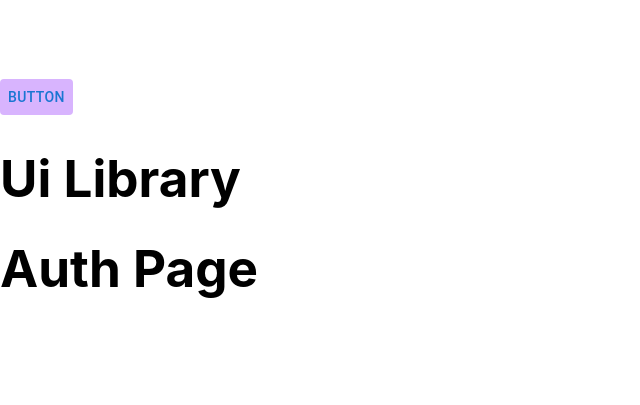
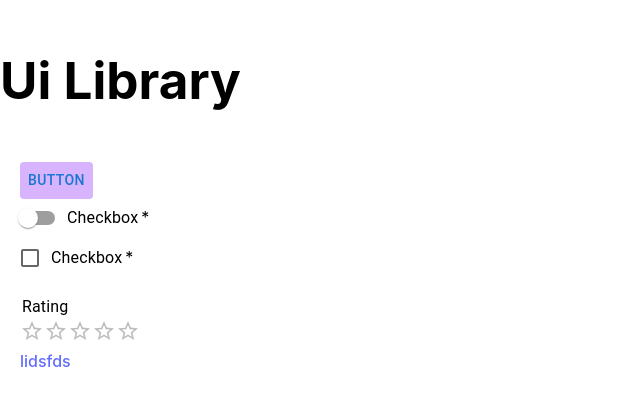
Before and after one commit to AntarikshPangea/pangea_ui_library, a React (Vite) app: page / in a window 1280 px wide. Shown: the part 195-600 px from the top of the page, without its empty margins (0-640 px from the left). Built offline with nearby package versions, Linux system fonts and the light colour scheme.

Commit message:
Add: New interactive components

```diff
--- a/lib/components/Button/index.tsx
+++ b/lib/components/Button/index.tsx
@@ -1,13 +1,8 @@
 // create simple mui button
-import Button, { ButtonProps } from '@mui/material/Button';
+import { default as MuiButton, ButtonProps } from '@mui/material/Button';
 
-
-const ColorButton: React.FC<ButtonProps> = (props) => {
-    return (
-        <Button  {...props}>
-            {props.children}
-        </Button>
-    );
+const Button: React.FC<ButtonProps> = (props) => {
+  return <MuiButton {...props}>{props.children}</MuiButton>;
 };
 
-export default ColorButton;
+export default Button;
--- /dev/null
+++ b/lib/components/Checkbox/index.tsx
@@ -0,0 +1,28 @@
+import FormGroup from '@mui/material/FormGroup';
+import FormControlLabel from '@mui/material/FormControlLabel';
+import { default as MuiCheckBox, CheckboxProps } from '@mui/material/Checkbox';
+// extend switch props
+
+export interface ICheckboxProps extends CheckboxProps {
+  disabled?: boolean;
+  onChange: (event: React.ChangeEvent<HTMLInputElement>) => void;
+  checked?: boolean;
+  required?: boolean;
+  label: string;
+  labelPlacement?: 'end' | 'start' | 'top' | 'bottom';
+}
+
+const Checkbox: React.FC<ICheckboxProps> = ({ disabled, onChange, checked = false, required = false, label, labelPlacement }) => {
+  return (
+    <FormGroup>
+      <FormControlLabel
+        required={required}
+        labelPlacement={labelPlacement}
+        control={<MuiCheckBox disabled={disabled} onChange={onChange} checked={checked} />}
+        label={label}
+      />
+    </FormGroup>
+  );
+};
+
+export default Checkbox;
--- /dev/null
+++ b/lib/components/Link/index.tsx
@@ -0,0 +1,22 @@
+interface ILinkProps {
+  href: string;
+  onClick: () => void;
+  target?: string;
+  className?: string;
+  label: string;
+}
+const Link: React.FC<ILinkProps> = ({
+  href,
+  onClick,
+  label,
+  target = '_blank',
+  className = 'text-blue-400 hover:text-purple-700 hover:underline'
+}) => {
+  return (
+    <a href={href} onClick={onClick} className={className} target={target} rel="noopener noreferrer">
+      {label}
+    </a>
+  );
+};
+
+export default Link;
--- /dev/null
+++ b/lib/components/Rating/index.tsx
@@ -0,0 +1,28 @@
+import * as React from 'react';
+import Box from '@mui/material/Box';
+import { default as MuiRating, RatingProps } from '@mui/material/Rating';
+import Typography from '@mui/material/Typography';
+
+export interface IRatingProps extends RatingProps {
+  disabled?: boolean;
+  onChange: (event: React.SyntheticEvent<Element, Event>, value: number | null) => void;
+  readOnly?: boolean;
+  required?: boolean;
+  label?: string;
+  value: number | undefined;
+}
+
+const Rating: React.FC<IRatingProps> = ({ disabled, onChange, readOnly = false, required = false, label, value = 0 }) => {
+  return (
+    <Box
+      sx={{
+        '& > legend': { mt: 2 }
+      }}
+    >
+      <Typography component="legend">{label}</Typography>
+      <MuiRating name="simple-controlled" value={value ? value : 0} onChange={onChange} disabled={disabled} readOnly={readOnly} />
+    </Box>
+  );
+};
+
+export default Rating;
--- /dev/null
+++ b/lib/components/Switch/index.tsx
@@ -0,0 +1,28 @@
+import FormGroup from '@mui/material/FormGroup';
+import FormControlLabel from '@mui/material/FormControlLabel';
+import { default as MuiSwitch, SwitchProps } from '@mui/material/Switch';
+
+// extend switch props
+export interface ISwitchProps extends SwitchProps {
+  disabled?: boolean;
+  onChange: (event: React.ChangeEvent<HTMLInputElement>) => void;
+  checked?: boolean;
+  required?: boolean;
+  label: string;
+  labelPlacement?: 'end' | 'start' | 'top' | 'bottom';
+}
+
+const Switch: React.FC<ISwitchProps> = ({ disabled, onChange, checked = false, required = false, label, labelPlacement }) => {
+  return (
+    <FormGroup>
+      <FormControlLabel
+        required={required}
+        labelPlacement={labelPlacement}
+        control={<MuiSwitch disabled={disabled} onChange={onChange} checked={checked} className="text-purple-300" />}
+        label={label}
+      />
+    </FormGroup>
+  );
+};
+
+export default Switch;
--- a/package.json
+++ b/package.json
@@ -33,6 +33,7 @@
   "dependencies": {
     "@emotion/react": "^11.11.4",
     "@emotion/styled": "^11.11.5",
+    "@mui/icons-material": "^5.15.20",
     "@mui/material": "^5.15.20",
     "@typescript-eslint/eslint-plugin": "^7.14.1",
     "@typescript-eslint/parser": "^7.14.1",
--- a/src/App.tsx
+++ b/src/App.tsx
@@ -1,20 +1,24 @@
 import { useState } from 'react';
-import reactLogo from './assets/react.svg';
-import viteLogo from '/vite.svg';
 import { Button } from 'pangea_ui_library';
 import { StyledEngineProvider } from '@mui/material';
-import { AuthPage } from 'pangea_ui_library/page';
+import Switch from 'pangea_ui_library/components/Switch';
+import Checkbox from 'pangea_ui_library/components/Checkbox';
+import Rating from 'pangea_ui_library/components/Rating';
+import Link from 'pangea_ui_library/components/Link';
 
 function App() {
-  const [count, setCount] = useState(0);
-
+  const [checked, setChecked] = useState(false);
+  const [value, setValue] = useState<number | undefined>(0);
   return (
     <StyledEngineProvider injectFirst>
-      <div className="">
+      <h1>Ui Library</h1>
+      <div className="border-2 border-red-700 p-5">
         <Button className="bg-purple-300">Button</Button>
+        <Switch onChange={() => setChecked(!checked)} checked={checked} required label="Checkbox" />
+        <Checkbox disabled={false} onChange={() => setChecked(!checked)} checked={checked} required label="Checkbox" />
+        <Rating value={value} onChange={(event, newValue) => setValue(Number(newValue))} label="Rating" />
+        <Link href="https://google.com" onClick={() => console.log('clicked')} label="lidsfds" />
       </div>
-      <h1>Ui Library</h1>
-      <AuthPage />
     </StyledEngineProvider>
   );
 }
```
Also changed, not shown: lib/components/Accordian/index.tsx (added, +24 -0 lines), lib/components/Footer/index.tsx (added, +13 -0 lines), lib/components/Loaders/PageLoader.tsx (added, +18 -0 lines), lib/components/Pagination/index.tsx (added, +23 -0 lines), src/index.css (+0 -8 lines), 1 other file (tests, documents, lock files or other folders).
